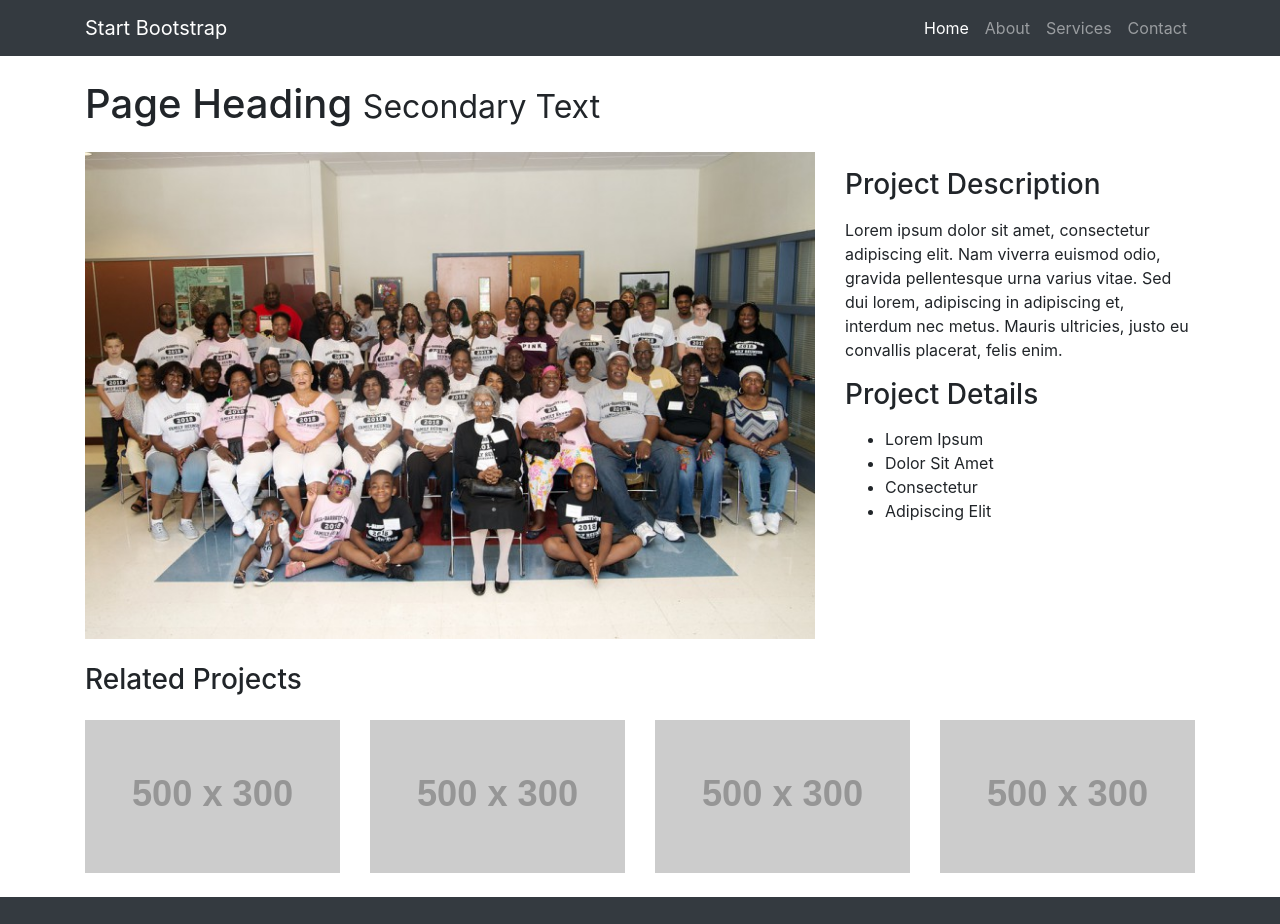
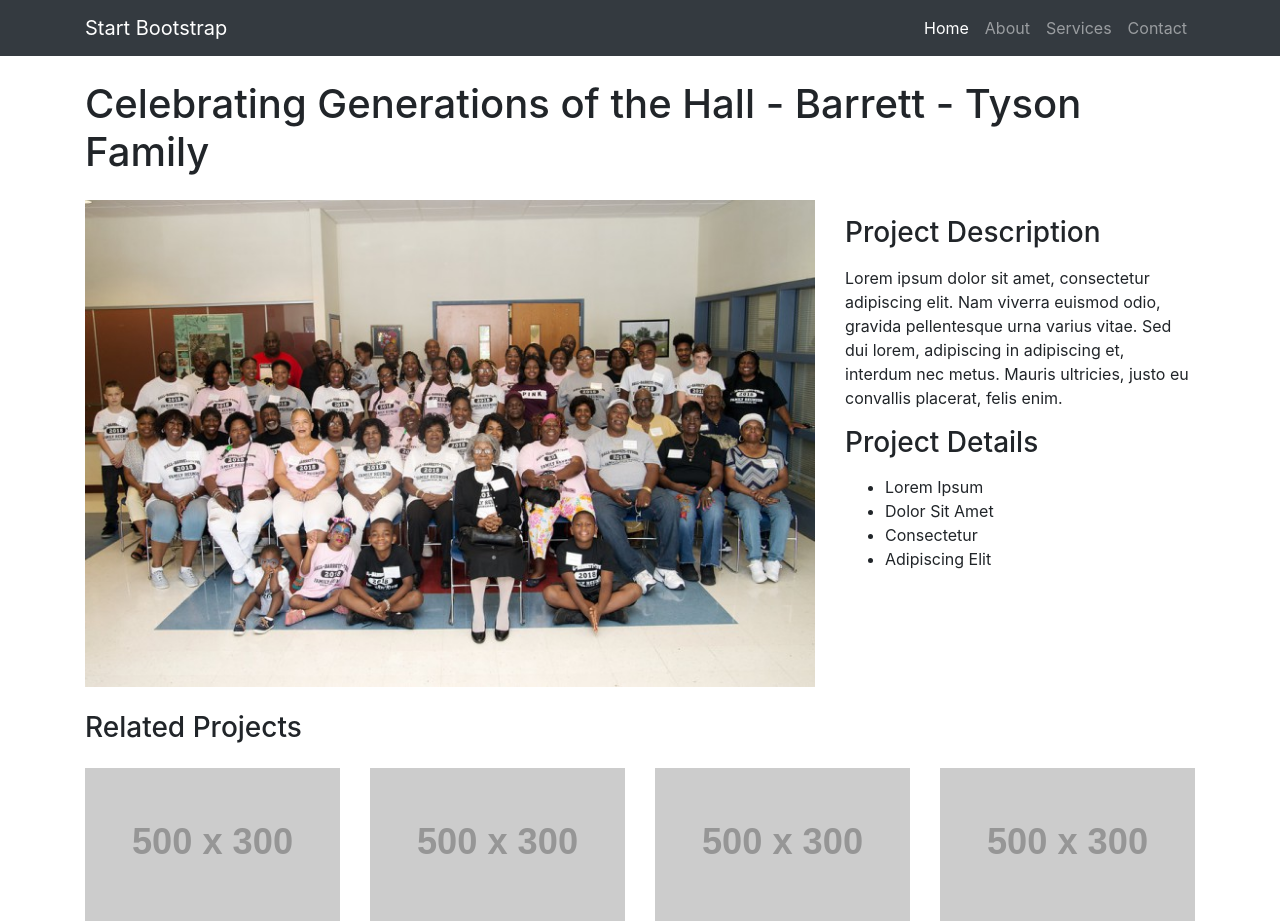
Before and after one commit to hashimwarren/richardandcharlotte, a website: page index.html in a window 1280 px wide. Shown: the top 924 px of the page. Drawn offline with Linux system fonts and the light colour scheme; placeholder pictures from the web are drawn by us.

Commit message:
Add header

```diff
--- a/index.html
+++ b/index.html
@@ -52,8 +52,7 @@
     <div class="container">
 
       <!-- Portfolio Item Heading -->
-      <h1 class="my-4">Page Heading
-        <small>Secondary Text</small>
+      <h1 class="my-4">Celebrating Generations of the Hall - Barrett - Tyson Family
       </h1>
 
       <!-- Portfolio Item Row -->
```
